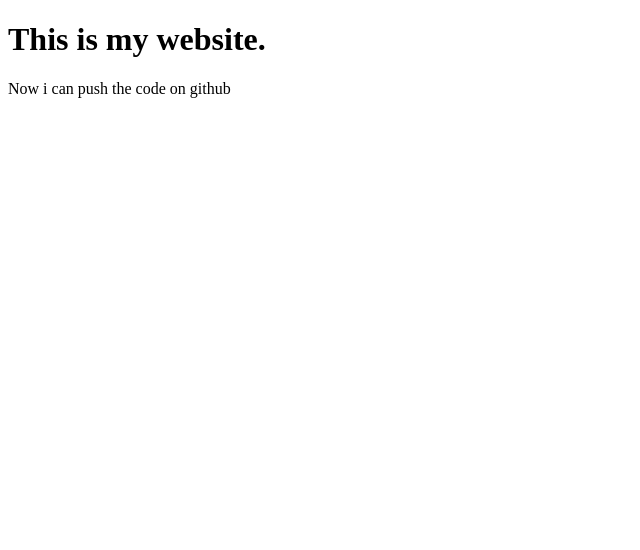
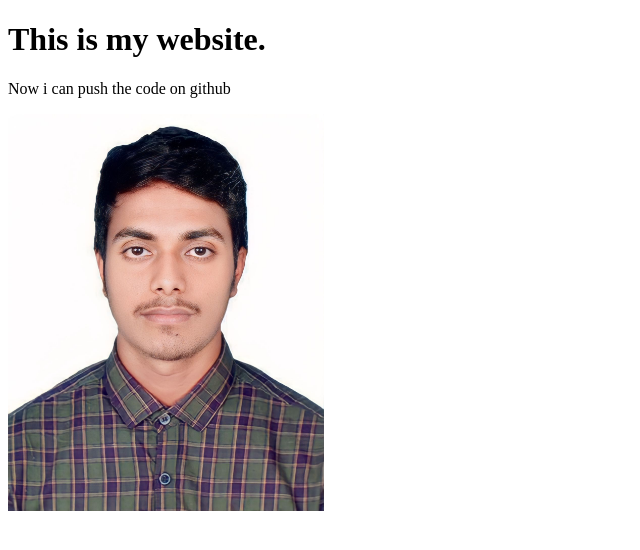
Before and after one commit to Tuton-chandra/My-first-website, a plain HTML site: page index.html in a window 1280 px wide. Shown: the whole page, without its empty margins (0-640 px from the left). Drawn offline with Linux system fonts and the light colour scheme.

Commit message:
i get this code

```diff
--- a/index.html
+++ b/index.html
@@ -11,6 +11,6 @@
 
     <p>Now i can push the code on github</p>
 
-    <img src="images/tuton03.jpg" alt="tutonchandra image>
+    <img src="images/tuton03.jpg" alt="tutonchandra image">
 </body>
 </html>
```
